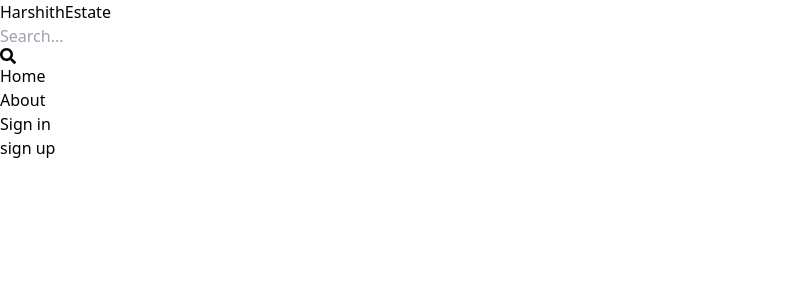
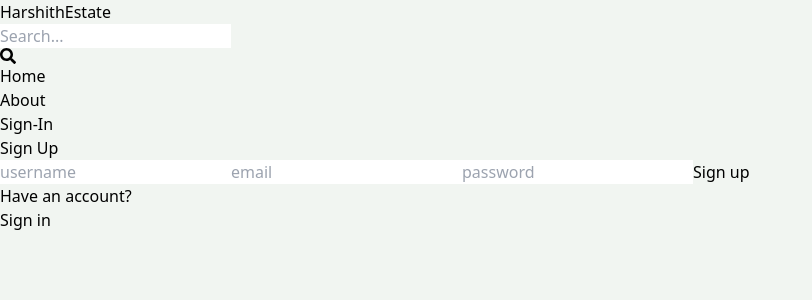
Before and after one commit to Harshithb2r/Mern-estate-Website, a React (Vite) app in the folder client/: page /sign-up in a window 1280 px wide. Shown: the top 300 px of the page, without its empty margins (0-812 px from the left). Built offline with nearby package versions, Linux system fonts and the light colour scheme.

Commit message:
signup page ui

```diff
--- a/client/src/components/Header.jsx
+++ b/client/src/components/Header.jsx
@@ -31,7 +31,7 @@
                         </li>
                     </Link>
                     <Link to='/sign-in'>
-                        <li className=' text-slate-700 hover:underline'> Sign in</li>
+                        <li className=' text-slate-700 hover:underline'> Sign-In</li>
                     </Link>
 
                 </ul>
--- a/client/src/index.css
+++ b/client/src/index.css
@@ -1,3 +1,7 @@
 @tailwind base;
 @tailwind components;
 @tailwind utilities;
+
+body {
+  background-color: rgb(241, 245, 241);
+}
--- a/client/src/pages/SignUp.jsx
+++ b/client/src/pages/SignUp.jsx
@@ -1,9 +1,22 @@
 import React from 'react'
+import { Link } from 'react-router-dom'
 
 export default function SignUp() {
     return (
-        <div>
-            sign up
+        <div className='p-3 max-w-lg mx-auto'>
+            <h1 className='text-3xl text-center font-semibold my-7'>Sign Up</h1>
+            <form className='flex flex-col gap-4'>
+                <input type="text" placeholder='username' className='border p-3 rounded-lg' id='username' />
+                <input type="email" placeholder='email' className='border p-3 rounded-lg' id='email' />
+                <input type="password" placeholder='password' className='border p-3 rounded-lg' id='password' />
+                <button className='bg-red-700 text-white p-3 rounded-lg uppercase hover:opacity-95 disabled:opacity-80'>Sign up</button>
+            </form>
+            <div className="flex gap-2 mt-5">
+                <p>Have an account?</p>
+                <Link to={"/sign-in"}>
+                    <span className='text-blue-700'>Sign in</span>
+                </Link>
+            </div>
         </div>
     )
 }
```
